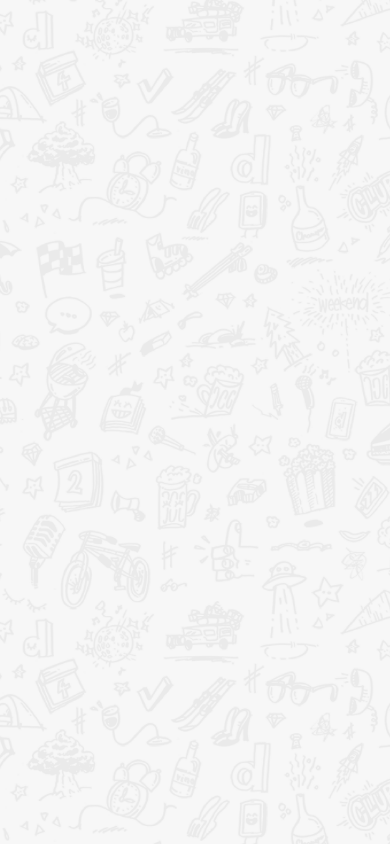
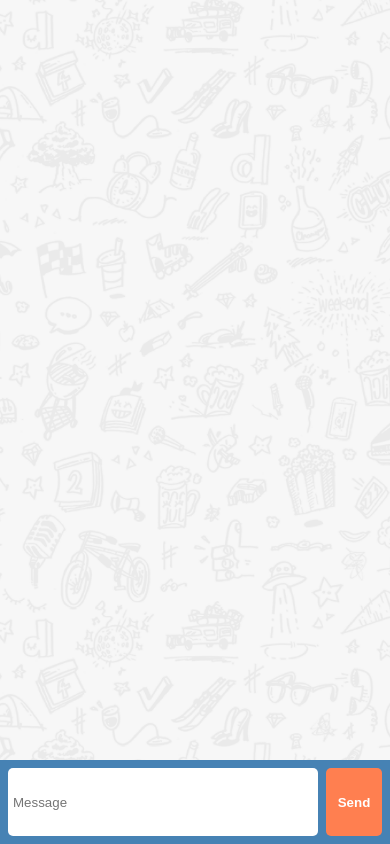
Before and after one commit to luffkaa/doodle_interview, a React (Create React App) app: page / in a window 390 px wide. Built offline with nearby package versions, Linux system fonts and the light colour scheme; the HTML template or start-up script is replaced by a standard one.

Commit message:
Added containers and styles for Messages area and Send message

```diff
--- a/src/App.css
+++ b/src/App.css
@@ -2,41 +2,7 @@
   text-align: center;
   display: flex;
   flex-direction: column;
+  align-items: center;
   background: center/cover no-repeat url('./images/Body_BG.png');
   height: 100vh;
 }
-
-.App-logo {
-  height: 40vmin;
-  pointer-events: none;
-}
-
-@media (prefers-reduced-motion: no-preference) {
-  .App-logo {
-    animation: App-logo-spin infinite 20s linear;
-  }
-}
-
-.App-header {
-  background-color: #282c34;
-  min-height: 100vh;
-  display: flex;
-  flex-direction: column;
-  align-items: center;
-  justify-content: center;
-  font-size: calc(10px + 2vmin);
-  color: white;
-}
-
-.App-link {
-  color: #61dafb;
-}
-
-@keyframes App-logo-spin {
-  from {
-    transform: rotate(0deg);
-  }
-  to {
-    transform: rotate(360deg);
-  }
-}
--- a/src/App.tsx
+++ b/src/App.tsx
@@ -1,8 +1,11 @@
 import './App.css';
+import { MessagesListContainer, SendMessageContainer } from './components';
 
 function App() {
   return (
     <div className="App">
+      <MessagesListContainer />
+      <SendMessageContainer />
     </div>
   );
 }
--- /dev/null
+++ b/src/components/MessagesList/MessagesListContainer.tsx
@@ -0,0 +1,9 @@
+import styles from "./index.module.css";
+
+export default function MessagesListContainer() {
+  return (
+    <div
+      className={styles.messages_list__container}
+    ></div>
+  )
+}
--- /dev/null
+++ b/src/components/MessagesList/index.module.css
@@ -0,0 +1,4 @@
+.messages_list__container {
+  flex: 1 0 auto;
+  width: var(--max-container-width);
+}
--- /dev/null
+++ b/src/components/MessagesList/index.tsx
@@ -0,0 +1 @@
+export { default as MessagesListContainer } from "./MessagesListContainer";
--- /dev/null
+++ b/src/components/SendMessage/SendMessageContainer.tsx
@@ -0,0 +1,21 @@
+import styles from "./index.module.css";
+
+export default function SendMessageContainer() {
+  return (
+    <div className={styles.send_message__container}>
+      <div className={styles.send_message}>
+        <input
+          className={styles.send_message__input}
+          type="text"
+          placeholder="Message"
+        />
+        <button
+          className={styles.send_message__button}
+        >
+          Send
+        </button>
+      </div>
+    </div>
+  )
+
+}
--- /dev/null
+++ b/src/components/SendMessage/index.module.css
@@ -0,0 +1,45 @@
+.send_message__container {
+  background-color: steelblue;
+  width: 100%;
+  display: flex;
+  flex-direction: row;
+  justify-content: center;
+  align-items: center;
+}
+
+.send_message {
+  width: var(--max-container-width);
+  display: flex;
+  flex-direction: row;
+  justify-content: center;
+  align-items: center;
+  gap: 8px;
+  margin: 8px;
+}
+
+.send_message__input,
+.send_message__button {
+  box-sizing: border-box;
+  height: 8vh;
+  border-radius: 5px;
+  border: none;
+}
+
+.send_message__input {
+  width: 60vw;
+  outline-color:cornflowerblue;
+  text-indent: 3px;
+}
+
+.send_message__button {
+  padding: 0 3vw;
+  background-color:coral;
+  color: white;
+  font-weight: bold;
+}
+
+@media (max-width: 640px) {
+  .send_message__input {
+    flex: 1 0 auto;
+  }
+}
--- /dev/null
+++ b/src/components/SendMessage/index.tsx
@@ -0,0 +1 @@
+export { default as SendMessageContainer } from "./SendMessageContainer";
--- /dev/null
+++ b/src/components/index.tsx
@@ -0,0 +1,2 @@
+export { MessagesListContainer } from "./MessagesList";
+export { SendMessageContainer } from "./SendMessage";
--- a/src/index.css
+++ b/src/index.css
@@ -1,13 +1,24 @@
+:root {
+  --max-container-width: 640px;
+}
+
+html, body {
+  overflow-x: hidden;
+}
+
 body {
+  box-sizing: border-box;
   margin: 0;
   font-family: -apple-system, BlinkMacSystemFont, 'Segoe UI', 'Roboto', 'Oxygen',
     'Ubuntu', 'Cantarell', 'Fira Sans', 'Droid Sans', 'Helvetica Neue',
     sans-serif;
   -webkit-font-smoothing: antialiased;
   -moz-osx-font-smoothing: grayscale;
+  height: 100%;
 }
 
-code {
-  font-family: source-code-pro, Menlo, Monaco, Consolas, 'Courier New',
-    monospace;
+@media (max-width: 640px) {
+  :root {
+    --max-container-width: 100%;
+  }
 }
```
